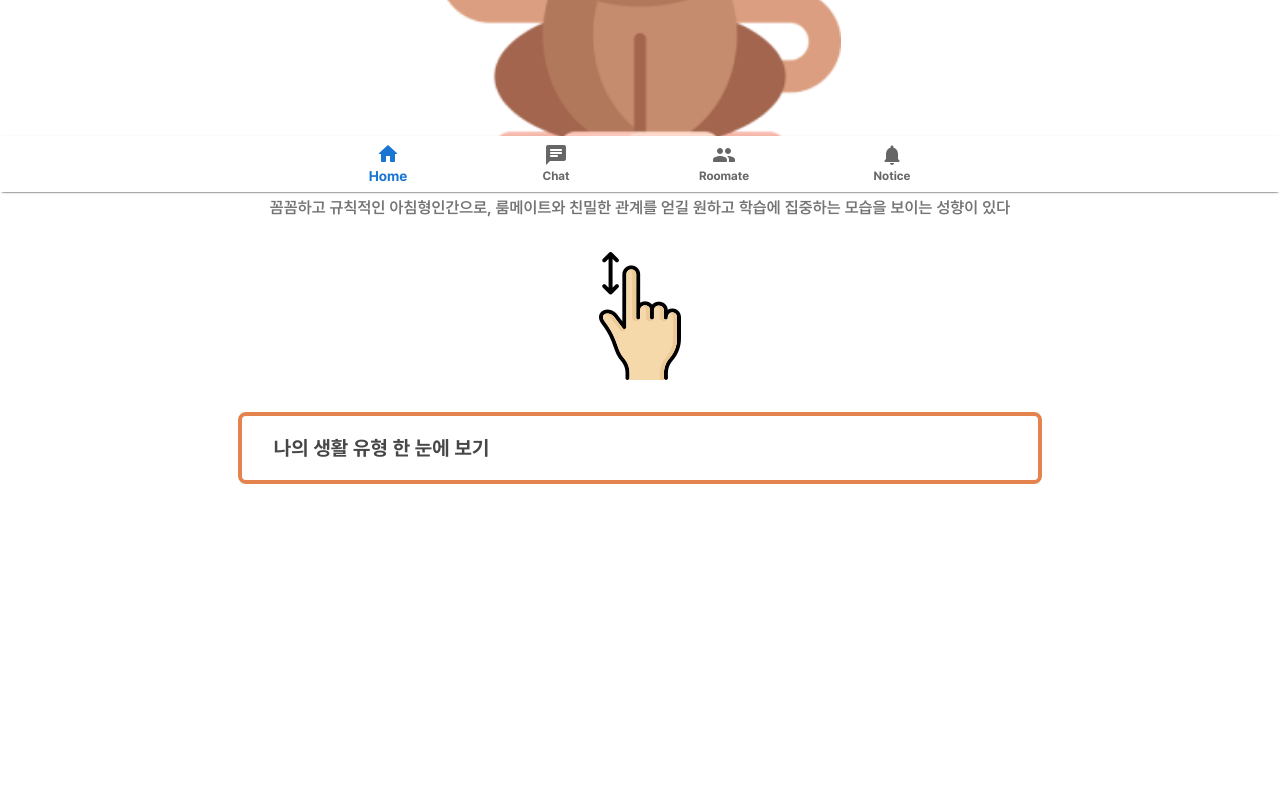
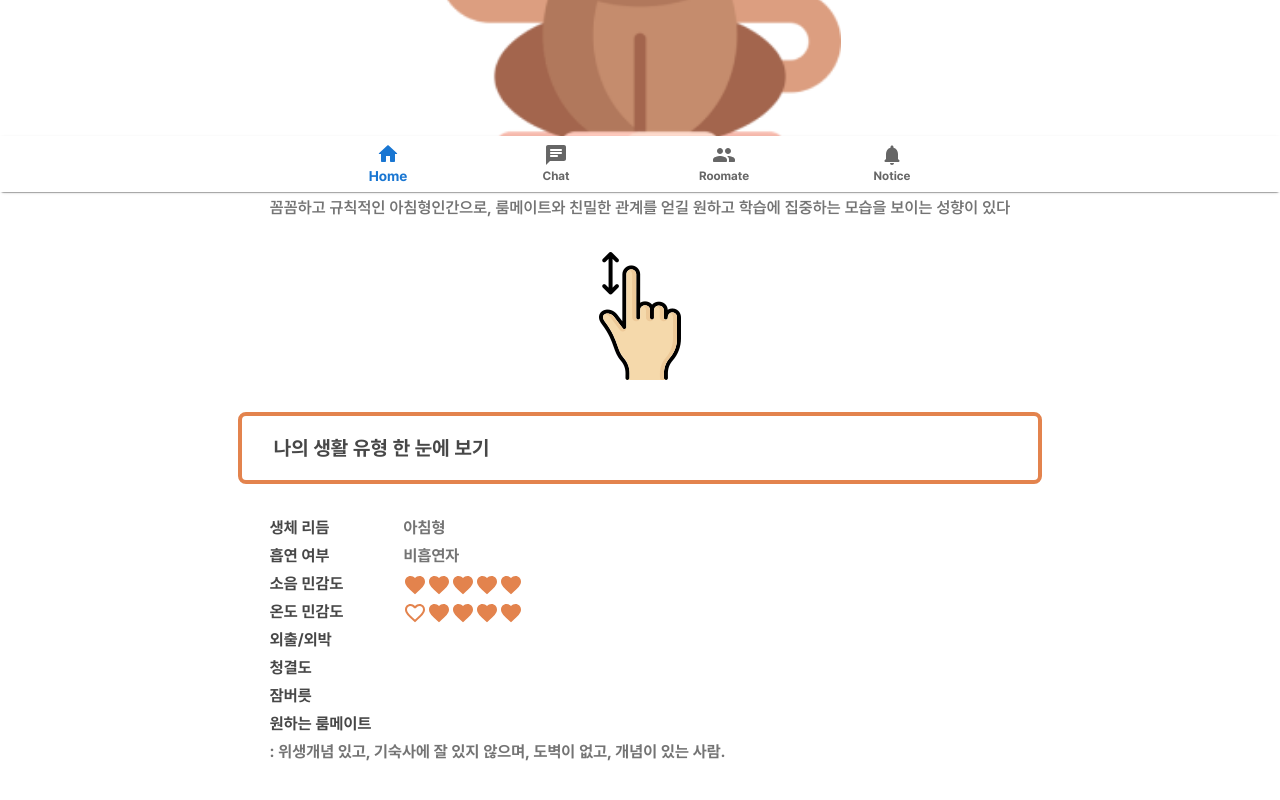
Before and after one commit to causyj/Roomate-FE, a React (Create React App) app: page /testresult in a window 1280 px wide. Shown: the part 608-1408 px from the top of the page. Before the commit the page ends 1116 px from the top, so only its background shows below. Built offline with nearby package versions, Linux system fonts and the light colour scheme.

Commit message:
Added LifeType.tsx:show lifetype at a glance

```diff
--- a/src/pages/testresult/LifeType.tsx
+++ b/src/pages/testresult/LifeType.tsx
@@ -1,5 +1,36 @@
 import { AnimalDescription } from "./components/AnimalDescription"
 import { TitleBox } from "./components/TitleBox"
+import FavoriteOutlined from "@mui/icons-material/FavoriteOutlined"
+import FavoriteBorder from "@mui/icons-material/FavoriteBorder"
+const TypeAtAGlance = () =>{
+    return (
+      <div className="flex flex-col p-8">
+          <div className="flex flex-row">
+            <div className="flex flex-col mr-8 font-['700']">
+                <div className="mb-1">생체 리듬</div>
+                <div className="mb-1">흡연 여부</div>
+                <div className="mb-1">소음 민감도</div>
+                <div className="mb-1">온도 민감도</div>
+                <div className="mb-1">외출/외박</div>
+                <div className="mb-1">청결도</div>
+                <div className="mb-1">잠버릇</div>
+                <div className="mb-1">원하는 룸메이트</div>
+            </div>
+            <div className="flex flex-col mb-1 font-['700'] text-primary-gray">
+                <div className="mb-1">아침형</div>
+                <div className="mb-1">비흡연자</div>
+                <div className="mb-1 text-primary-orange">
+                    <FavoriteOutlined/><FavoriteOutlined/><FavoriteOutlined/><FavoriteOutlined/><FavoriteOutlined/>
+                </div>
+                <div className="mb-1 text-primary-orange">
+                    <FavoriteBorder/><FavoriteOutlined/><FavoriteOutlined/><FavoriteOutlined/><FavoriteOutlined/>
+                </div>
+            </div>
+        </div>
+        <div className="font-['700'] text-primary-gray">:  위생개념 있고, 기숙사에 잘 있지 않으며, 도벽이 없고, 개념이 있는 사람.</div>
+      </div>
+    )
+}
 
 export const LifeType =() => {
     return (
@@ -13,6 +44,7 @@ export const LifeType =() => {
             <img src={process.env.PUBLIC_URL + '/scroll.png'} alt="scroll"  />
         </div>
         <TitleBox title={'나의 생활 유형 한 눈에 보기'}/>
+        <TypeAtAGlance />
         </div>
     )
 }
```
